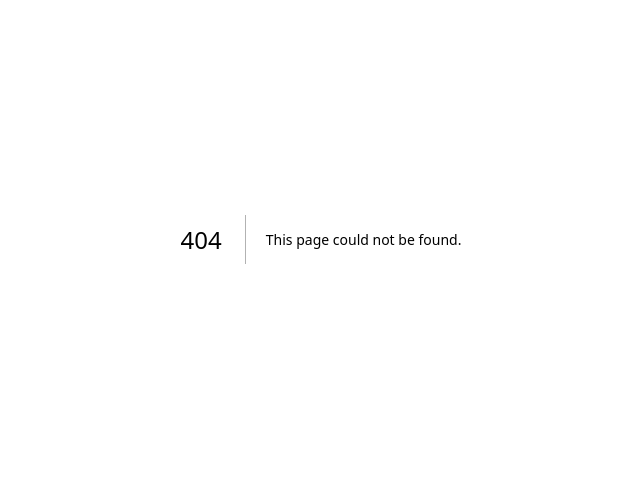
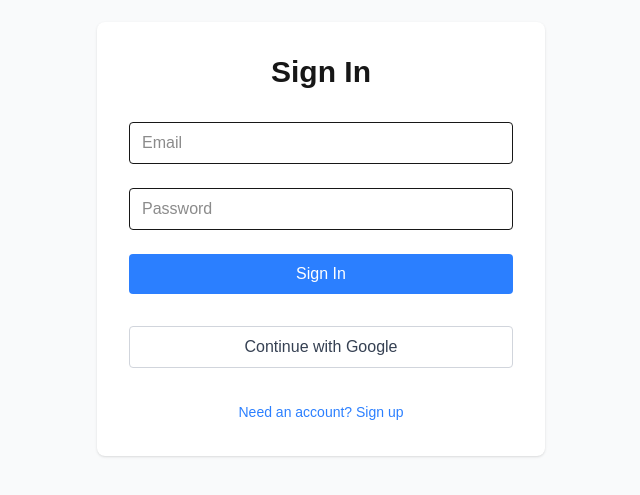
Before and after one commit to Tequinnox/routineov3, a Next.js app: page /auth in a window 1280 px wide. Before the commit this address had no page. Shown: the part 161-656 px from the top of the page, without its empty margins (319-959 px from the left). Built offline with nearby package versions, Linux system fonts and the light colour scheme; no server answers.

Commit message:
Task 2.2: Build login/signup page with email and Google auth

```diff
--- /dev/null
+++ b/src/app/auth/page.tsx
@@ -0,0 +1,100 @@
+'use client';
+
+import { useState } from 'react';
+import { auth } from '@/lib/firebaseClient';
+import { FirebaseError } from 'firebase/app';
+import {
+  signInWithEmailAndPassword,
+  createUserWithEmailAndPassword,
+  signInWithPopup,
+  GoogleAuthProvider
+} from 'firebase/auth';
+import { useRouter } from 'next/navigation';
+
+export default function AuthPage() {
+  const [email, setEmail] = useState('');
+  const [password, setPassword] = useState('');
+  const [isSignUp, setIsSignUp] = useState(false);
+  const [error, setError] = useState('');
+  const router = useRouter();
+
+  const handleEmailAuth = async (e: React.FormEvent) => {
+    e.preventDefault();
+    setError('');
+    try {
+      if (isSignUp) {
+        await createUserWithEmailAndPassword(auth, email, password);
+      } else {
+        await signInWithEmailAndPassword(auth, email, password);
+      }
+      router.push('/');
+    } catch (err) {
+      setError((err as FirebaseError).message);
+    }
+  };
+
+  const handleGoogleAuth = async () => {
+    try {
+      const provider = new GoogleAuthProvider();
+      await signInWithPopup(auth, provider);
+      router.push('/');
+    } catch (err) {
+      setError((err as FirebaseError).message);
+    }
+  };
+
+  return (
+    <div className="min-h-screen flex items-center justify-center bg-gray-50">
+      <div className="max-w-md w-full space-y-8 p-8 bg-white rounded-lg shadow">
+        <h2 className="text-center text-3xl font-bold">
+          {isSignUp ? 'Create Account' : 'Sign In'}
+        </h2>
+
+        {error && (
+          <div className="bg-red-100 border border-red-400 text-red-700 px-4 py-3 rounded">
+            {error}
+          </div>
+        )}
+
+        <form onSubmit={handleEmailAuth} className="space-y-6">
+          <input
+            type="email"
+            value={email}
+            onChange={(e) => setEmail(e.target.value)}
+            placeholder="Email"
+            required
+            className="w-full px-3 py-2 border rounded"
+          />
+          <input
+            type="password"
+            value={password}
+            onChange={(e) => setPassword(e.target.value)}
+            placeholder="Password"
+            required
+            className="w-full px-3 py-2 border rounded"
+          />
+          <button
+            type="submit"
+            className="w-full py-2 px-4 bg-blue-500 text-white rounded hover:bg-blue-600"
+          >
+            {isSignUp ? 'Sign Up' : 'Sign In'}
+          </button>
+        </form>
+
+        <button
+          onClick={handleGoogleAuth}
+          className="w-full py-2 px-4 bg-white border border-gray-300 rounded text-gray-700 hover:bg-gray-50"
+        >
+          Continue with Google
+        </button>
+
+        <button
+          onClick={() => setIsSignUp(!isSignUp)}
+          className="w-full text-sm text-blue-500 hover:text-blue-600"
+        >
+          {isSignUp ? 'Already have an account? Sign in' : 'Need an account? Sign up'}
+        </button>
+      </div>
+    </div>
+  );
+}
```
